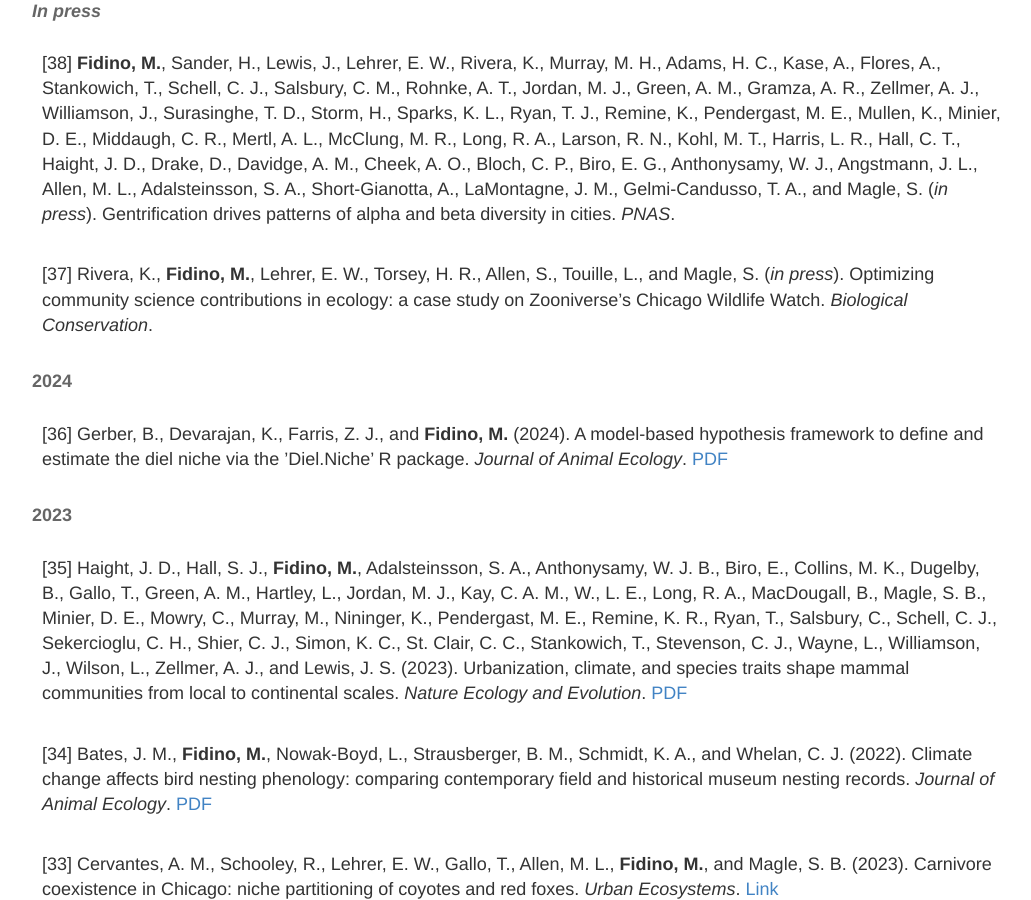
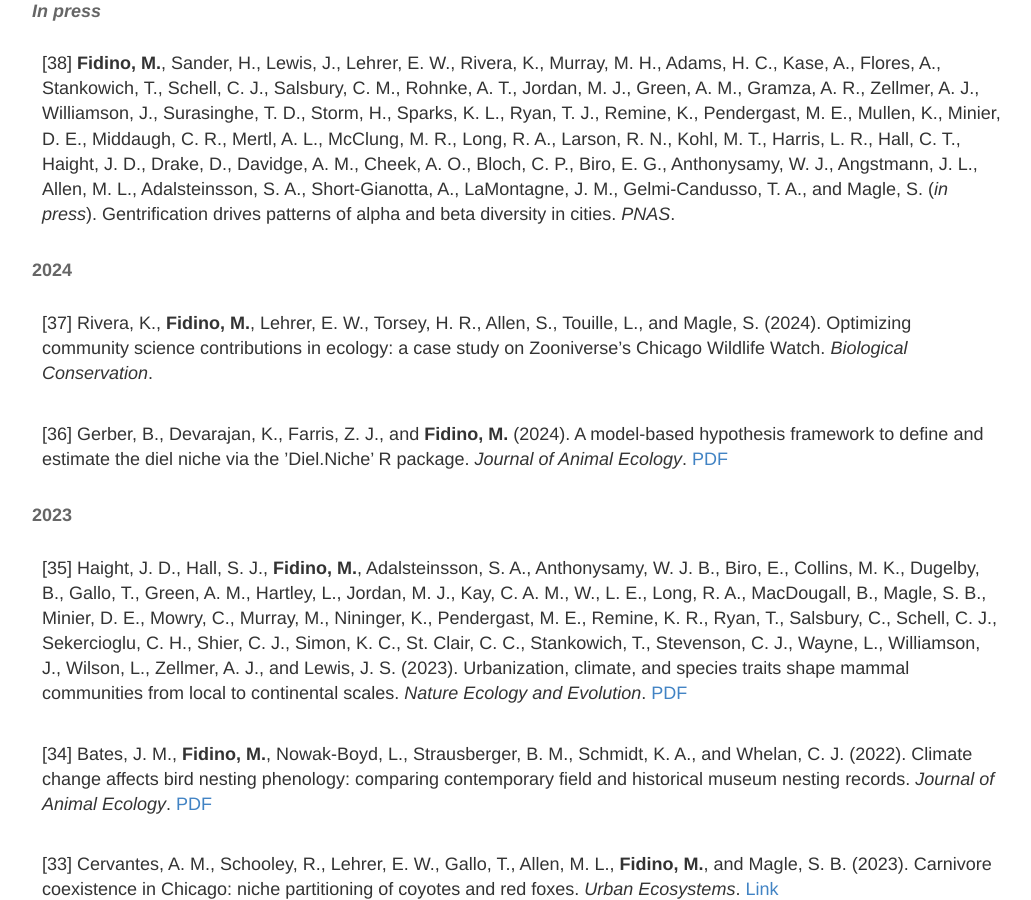
Before and after one commit to mfidino/mfidino.github.io, a Jekyll site: the page built from publications.md, in a window 1280 px wide and 900 px high, scrolled down 545 px. Shown: the whole window, without its empty margins (118-1149 px from the left). Built offline with Jekyll 4.4.1, drawn with Linux system fonts in a browser that asks for light colours.

Commit message:
Update publications.md
still need to add pdf

```diff
--- a/publications.md
+++ b/publications.md
@@ -18,9 +18,11 @@ This site contains copyrighted material, the use of which has not always been sp
 
 [38] **Fidino, M.**, Sander, H., Lewis, J., Lehrer, E. W., Rivera, K., Murray, M. H., Adams, H. C., Kase, A., Flores, A., Stankowich, T., Schell, C. J., Salsbury, C. M., Rohnke, A. T., Jordan, M. J., Green, A. M., Gramza, A. R., Zellmer, A. J., Williamson, J., Surasinghe, T. D., Storm, H., Sparks, K. L., Ryan, T. J., Remine, K., Pendergast, M. E., Mullen, K., Minier, D. E., Middaugh, C. R., Mertl, A. L., McClung, M. R., Long, R. A., Larson, R. N., Kohl, M. T., Harris, L. R., Hall, C. T., Haight, J. D., Drake, D., Davidge, A. M., Cheek, A. O., Bloch, C. P., Biro, E. G., Anthonysamy, W. J., Angstmann, J. L., Allen, M. L., Adalsteinsson, S. A., Short-Gianotta, A., LaMontagne, J. M., Gelmi-Candusso, T. A., and Magle, S. (*in press*). Gentrification drives patterns of alpha and beta diversity in cities. *PNAS*.
 
-[37] Rivera, K., **Fidino, M.**, Lehrer, E. W., Torsey, H. R., Allen, S., Touille, L., and Magle, S. (*in press*). Optimizing community science contributions in ecology: a case study on Zooniverse’s Chicago Wildlife Watch. *Biological Conservation*.
+
 
 #### 2024
+
+[37] Rivera, K., **Fidino, M.**, Lehrer, E. W., Torsey, H. R., Allen, S., Touille, L., and Magle, S. (2024). Optimizing community science contributions in ecology: a case study on Zooniverse’s Chicago Wildlife Watch. *Biological Conservation*.
 
 [36] Gerber, B., Devarajan, K., Farris, Z. J., and **Fidino, M.** (2024). A model-based hypothesis framework to define and estimate the diel niche via the ’Diel.Niche’ R package. *Journal of Animal Ecology*. [PDF](../public/Gerber_Diel_Niche.pdf)
 
```
